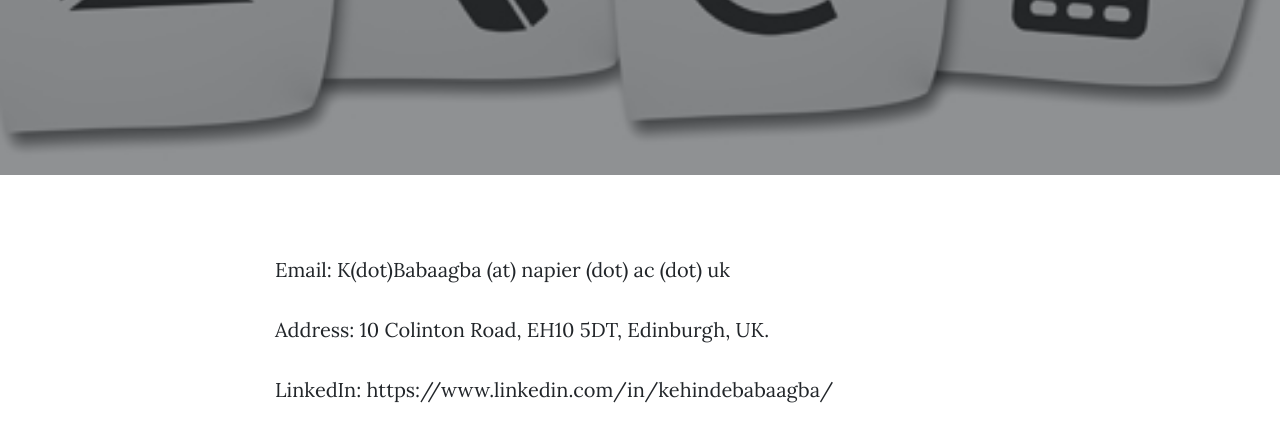
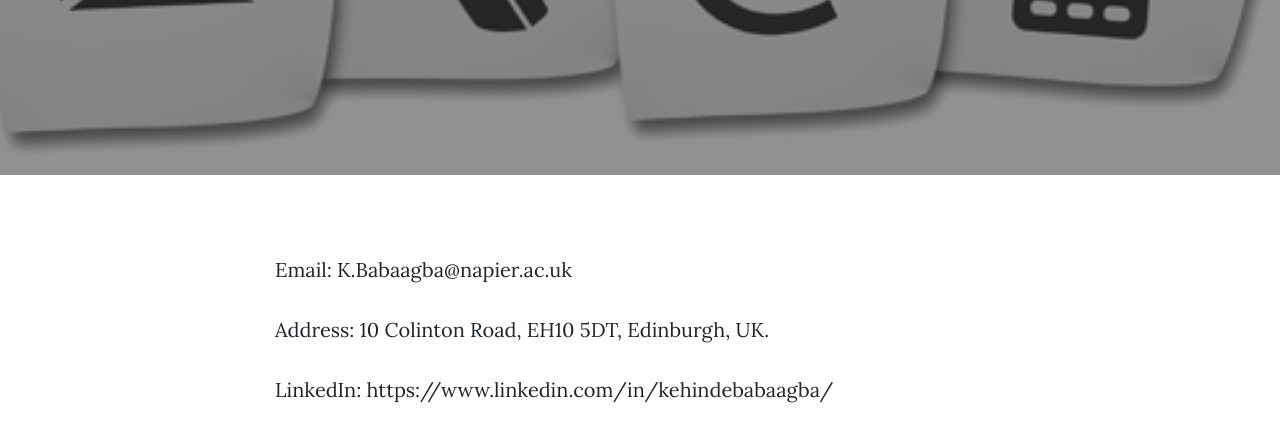
Before and after one commit to KehindeOloye/KehindeOloye.github.io, a plain HTML site: page contact.html in a window 1280 px wide. Shown: the part 357-789 px from the top of the page. Drawn offline with nearby package versions, Linux system fonts and the light colour scheme.

Commit message:
Update contact.html

```diff
--- a/contact.html
+++ b/contact.html
@@ -71,7 +71,7 @@
     <div class="container">
       <div class="row">
         <div class="col-lg-8 col-md-10 mx-auto">
-          <p>Email: K(dot)Babaagba (at) napier (dot) ac (dot) uk</p>
+          <p>Email: K.Babaagba@napier.ac.uk</p>
           <p>Address: 10 Colinton Road, EH10 5DT, Edinburgh, UK.</p>
           <p>LinkedIn: https://www.linkedin.com/in/kehindebabaagba/</p>
           <p>Want to get in touch? Fill out the form below to send us a message and we will get back to you as soon as possible!</p>
```
